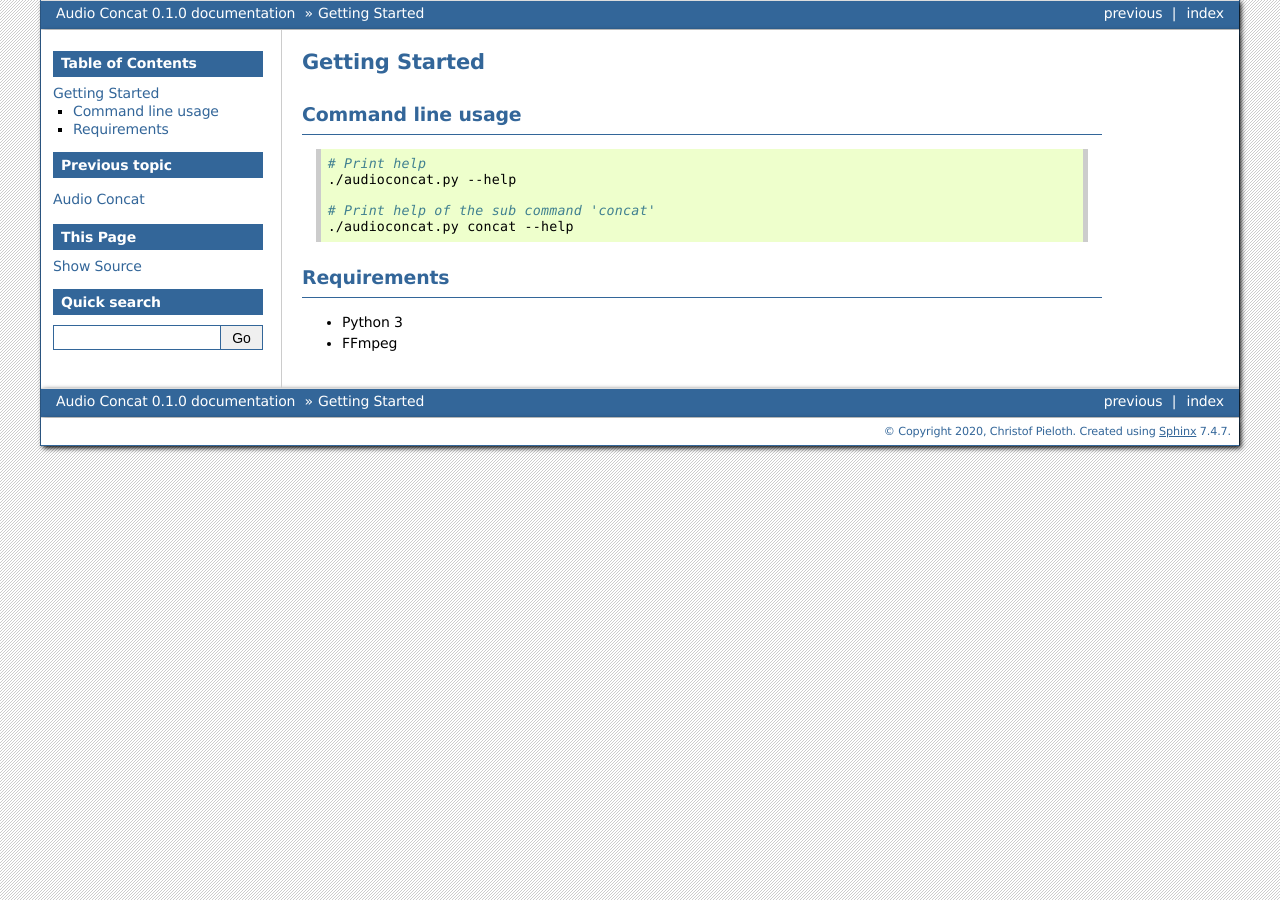
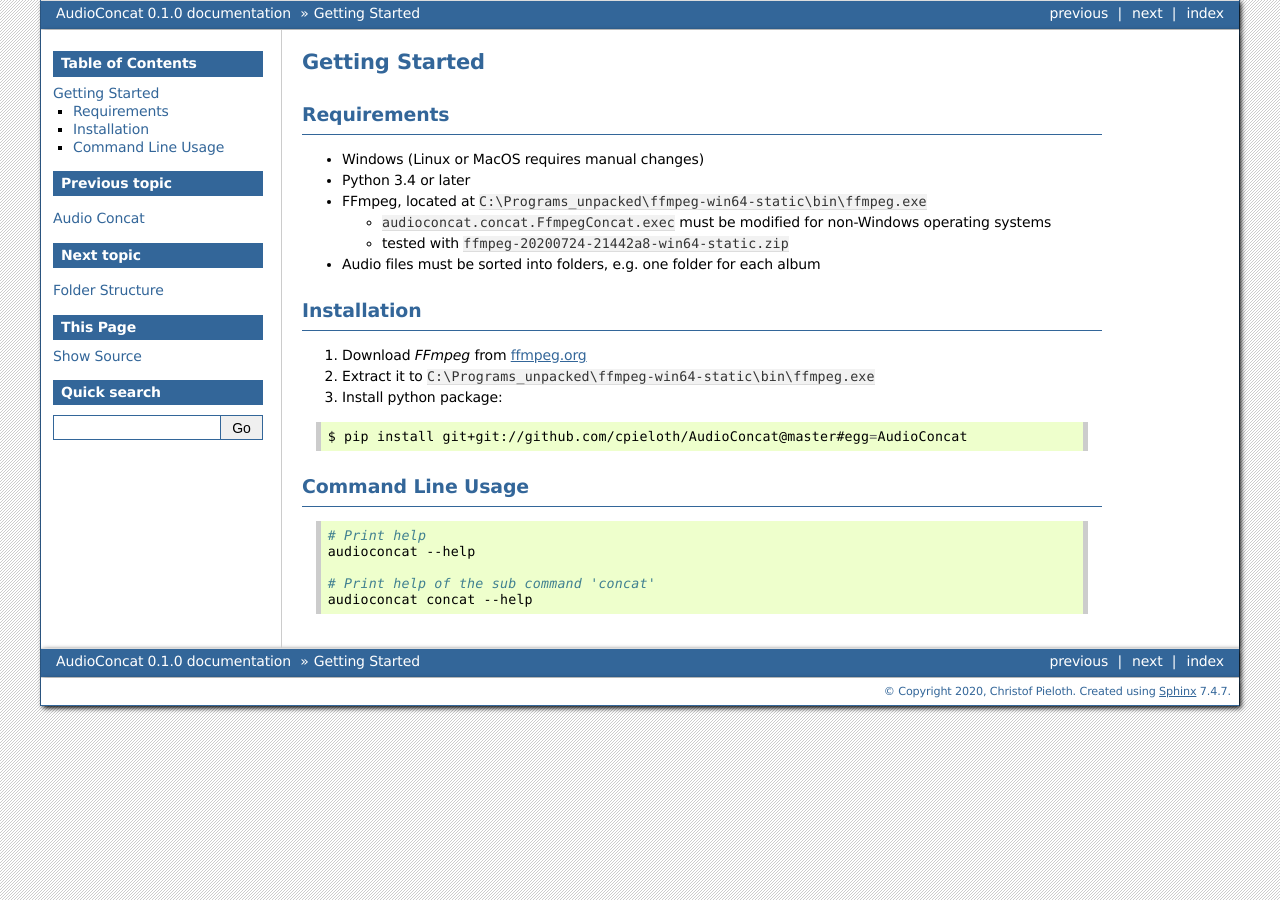
Before and after one commit to cpieloth/AudioConcat, a Sphinx documentation site: the page built from docs/manual/getting_started.md, in a window 1280 px wide. Built offline with Sphinx 7.4.7, drawn with Linux system fonts in a browser that asks for light colours; pages that are not in the unit, such as notebooks, are missing from menus.

Commit message:
[DOC] Improve user documentation.

````diff
--- a/audioconcat/__init__.py
+++ b/audioconcat/__init__.py
@@ -1,5 +1,5 @@
 """Audio Concat API."""
 
 __version__ = '0.1.0'
-__project_name__ = 'Audio Concat'
+__project_name__ = 'AudioConcat'
 __api_name__ = 'audioconcat'
--- a/docs/index.rst
+++ b/docs/index.rst
@@ -6,11 +6,16 @@
 Audio Concat
 ============
 
+A command line tool to concat all audio files (``.mp3``, ``.wma``) of a folder to a single audio file using *FFmpeg*.
+
+The generated files can be used for MP3 players with limited navigation capabilities, e.g. *tigerbox* or car stereo.
+
 .. toctree::
    :maxdepth: 2
    :caption: Contents:
 
    manual/getting_started
+   manual/folder_structure
    modules
 
 
--- a/docs/manual/getting_started.md
+++ b/docs/manual/getting_started.md
@@ -1,17 +1,32 @@
 # Getting Started
 
-## Command line usage
+## Requirements
+
+* Windows (Linux or MacOS requires manual changes)
+* Python 3.4 or later
+* FFmpeg, located at `C:\Programs_unpacked\ffmpeg-win64-static\bin\ffmpeg.exe`
+  * `audioconcat.concat.FfmpegConcat.exec` must be modified for non-Windows operating systems
+  * tested with `ffmpeg-20200724-21442a8-win64-static.zip`
+* Audio files must be sorted into folders, e.g. one folder for each album
+
+
+## Installation
+
+1. Download *FFmpeg* from [ffmpeg.org](https://ffmpeg.org)
+2. Extract it to `C:\Programs_unpacked\ffmpeg-win64-static\bin\ffmpeg.exe`
+3. Install python package:
+
+```bash
+$ pip install git+git://github.com/cpieloth/AudioConcat@master#egg=AudioConcat
+```
+
+
+## Command Line Usage
 
 ```bash
 # Print help
-./audioconcat.py --help
+audioconcat --help
 
 # Print help of the sub command 'concat'
-./audioconcat.py concat --help
+audioconcat concat --help
 ```
-
-
-## Requirements
-
-* Python 3
-* FFmpeg
````
Also changed, not shown: README.md (+3 -1 lines), docs/manual/folder_structure.md (added, +27 -0 lines).
